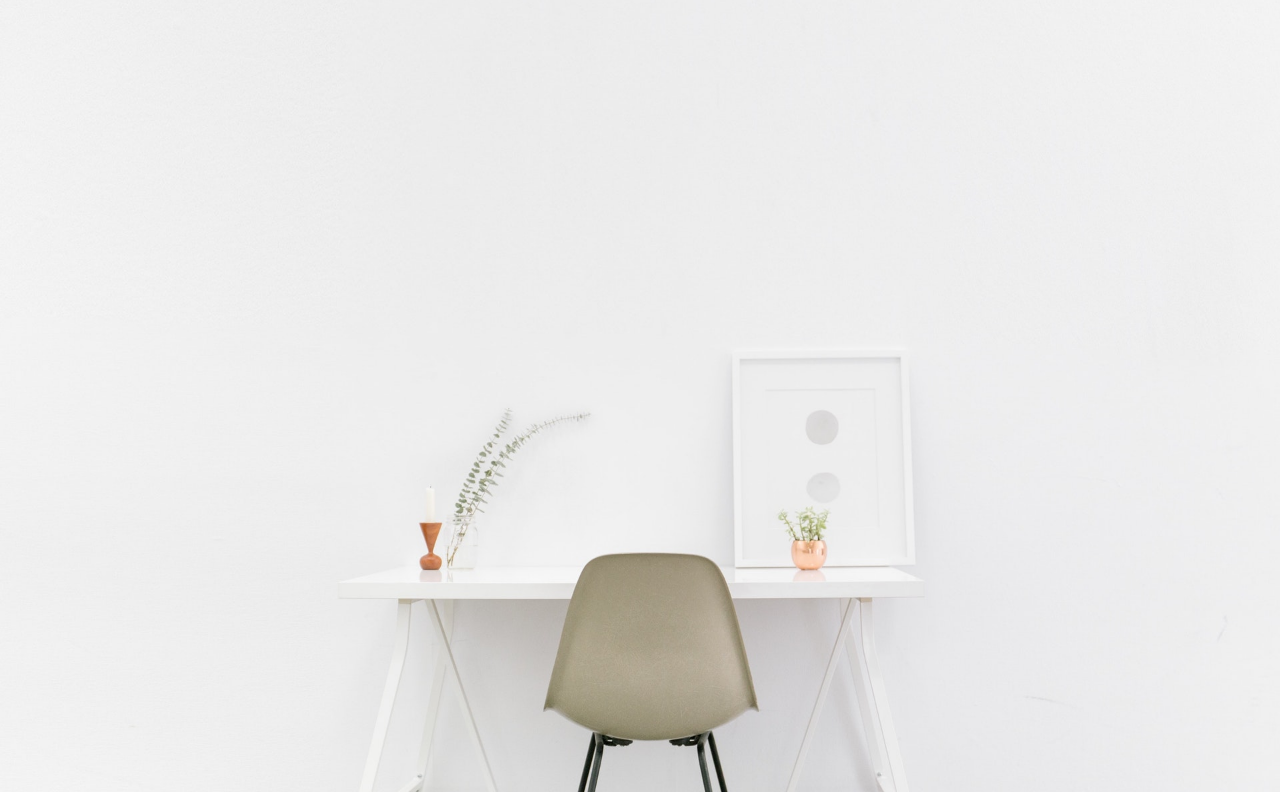
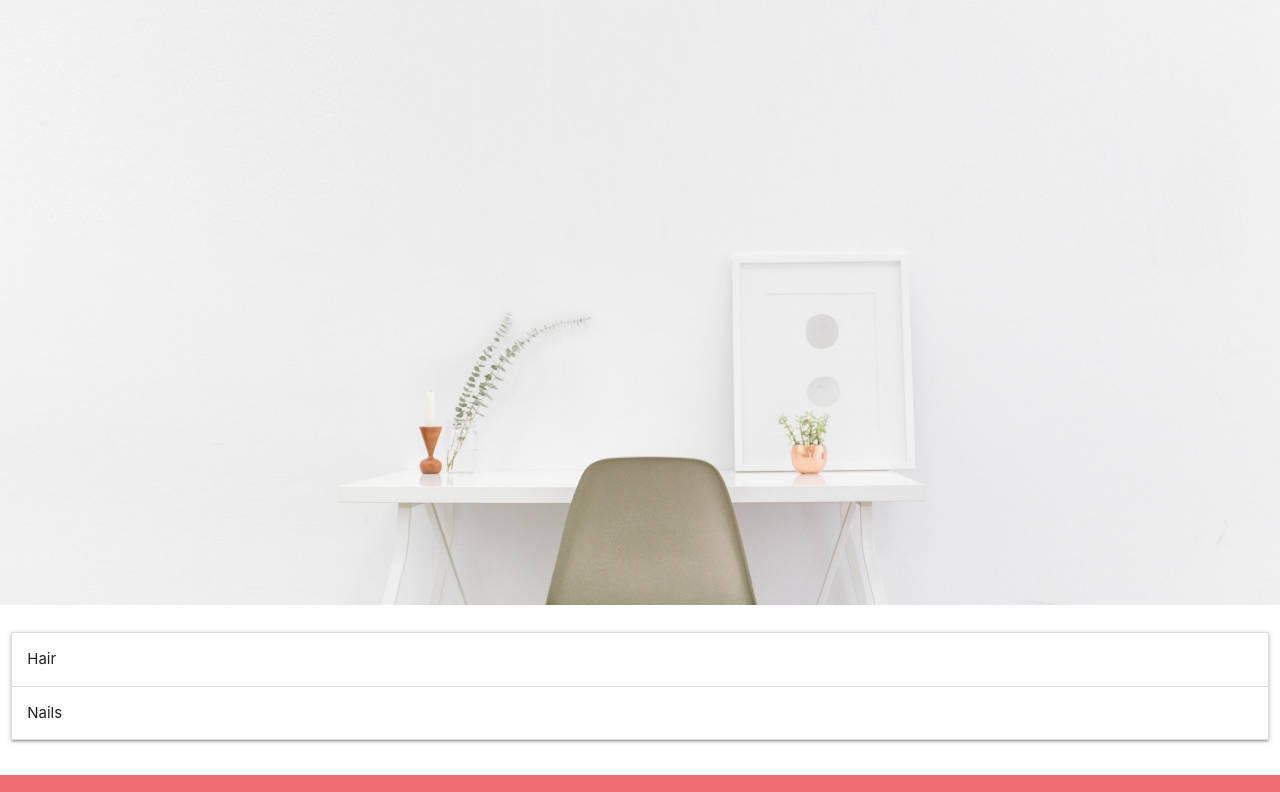
Before and after one commit to Jayleh/nystyles, a React app in the folder client/: page / in a window 1280 px wide. Shown: the part 134-926 px from the top of the page. Built offline with nearby package versions, Linux system fonts and the light colour scheme.

Commit message:
adding collapsible pricing table

```diff
--- a/client/src/components/header/Header.css
+++ b/client/src/components/header/Header.css
@@ -6,11 +6,7 @@
 .sticky {
   position: fixed;
   top: 0;
-  width: 100%;
-}
-
-.sticky + .main {
-  padding-top: 0px;
+  /* width: 100%; */
 }
 
 .top-bar {
@@ -38,9 +34,13 @@
   padding: 0 10px;
 }
 
+.nav {
+  background-color: rgba(238, 110, 115, 1);
+}
+
 .nav-wrapper {
   z-index: 1;
-  /* background-color: #fff; */
+  /* background-color: rgba(238, 110, 115, 0.5); */
 }
 
 .sidenav-trigger {
--- a/client/src/components/header/Header.js
+++ b/client/src/components/header/Header.js
@@ -7,22 +7,25 @@ import socialLinks from '../links/socialLinks';
 import './Header.css';
 
 class Header extends Component {
-  state = { navbarSticky: '' };
+  state = { navbarSticky: '', mainPaddingTop: '' };
 
   componentDidMount() {
     const sidenav = document.querySelector('.sidenav');
     M.Sidenav.init(sidenav);
 
+    // sticky navbar on scroll
     window.addEventListener('scroll', () => {
-      const navbar = document.querySelector('.nav');
-      let sticky = navbar.offsetTop;
-      // console.log(window.pageYOffset);
-      // console.log(sticky);
+      const topBarHeight = document.querySelector('.top-bar').clientHeight;
+      const navBarHeight = document.querySelector('.nav').clientHeight;
+      const main = document.querySelector('.main');
 
-      if (window.pageYOffset > sticky) {
+      if (window.scrollY > topBarHeight) {
         this.setState({ navbarSticky: ' sticky' });
-      } else {
+        main.style['padding-top'] = `${navBarHeight}px`;
+      }
+      if (window.scrollY < topBarHeight) {
         this.setState({ navbarSticky: '' });
+        main.style['padding-top'] = '0px';
       }
     });
   }
@@ -59,7 +62,9 @@ class Header extends Component {
                     <div className="widget-text">
                       <div className="valign-wrapper white-text">
                         <i className="material-icons">phone</i>
-                        (714) 288-1300
+                        <a href="tel:+17142881300">
+                          <u className="white-text">(714) 288-1300</u>
+                        </a>
                       </div>
                       <div className="valign-wrapper white-text">
                         <i className="material-icons">place</i>
@@ -99,7 +104,6 @@ class Header extends Component {
             </div>
           </div>
         </nav>
-
         <ul className="sidenav" id="mobile-nav">
           {this.renderLinks()}
         </ul>
--- a/client/src/components/landing/Landing.css
+++ b/client/src/components/landing/Landing.css
@@ -1,6 +1,6 @@
 .parallax-box {
   /* position: relative; */
-  height: 100vh;
+  height: 76vh;
   background-image: url('./images/pexels-photo-509922.jpeg');
   background-size: cover;
   background-position: center center;
--- a/client/src/components/landing/Landing.js
+++ b/client/src/components/landing/Landing.js
@@ -1,4 +1,6 @@
 import React from 'react';
+import Pricing from '../pricing/Pricing';
+
 import './Landing.css';
 
 const Landing = () => {
@@ -7,9 +9,10 @@ const Landing = () => {
       <section className="row">
         <div className="parallax-box" />
       </section>
-      <section className="row gretting">
-        <h5>Welcome to</h5>
-        <h3>New York Styles Salon & Spa</h3>
+      <section className="row pricing">
+        <div className="col s12">
+          <Pricing />
+        </div>
       </section>
     </main>
   );
--- /dev/null
+++ b/client/src/components/pricing/Pricing.js
@@ -0,0 +1,41 @@
+import M from 'materialize-css';
+import _ from 'lodash';
+import React, { Component } from 'react';
+
+import pricingInfo from './pricingInfo';
+
+class Pricing extends Component {
+  componentDidMount() {
+    const collapsible = document.querySelector('.collapsible');
+    M.Collapsible.init(collapsible);
+  }
+
+  renderSubServices(info) {
+    return _.map(info, ({ subservice, price, detail }) => {
+      return (
+        <li key={subservice}>
+          <h5>{`${subservice} - $${price}`}</h5>
+        </li>
+      );
+    });
+  }
+
+  renderContent() {
+    return _.map(pricingInfo, ({ service, info }) => {
+      return (
+        <li key={service}>
+          <div className="collapsible-header">{service}</div>
+          <div className="collapsible-body">
+            <ul>{this.renderSubServices(info)}</ul>
+          </div>
+        </li>
+      );
+    });
+  }
+
+  render() {
+    return <ul className="collapsible">{this.renderContent()}</ul>;
+  }
+}
+
+export default Pricing;
--- /dev/null
+++ b/client/src/components/pricing/pricingInfo.js
@@ -0,0 +1,67 @@
+export default [
+  {
+    service: 'Hair',
+    info: [
+      {
+        subservice: 'Cut',
+        price: '30',
+        detail: 'Haircut, shampoo/conditioner & hot towel finish.'
+      },
+      {
+        subservice: 'Cut with Styling',
+        price: '60 & Up',
+        detail: 'Haircut, shampoo/conditioner & hot towel finish.'
+      },
+      {
+        subservice: 'Color',
+        price: '60',
+        detail: 'Haircut, shampoo/conditioner & hot towel finish.'
+      },
+      {
+        subservice: 'Highlights',
+        price: '45 & Up',
+        detail: 'Haircut, shampoo/conditioner & hot towel finish.'
+      },
+      {
+        subservice: 'Ombre',
+        price: '60 & Up',
+        detail: 'Haircut, shampoo/conditioner & hot towel finish.'
+      },
+      {
+        subservice: 'Weave',
+        price: '50 & Up',
+        detail: 'Haircut, shampoo/conditioner & hot towel finish.'
+      },
+      {
+        subservice: 'Perm',
+        price: '70 & Up',
+        detail: 'Haircut, shampoo/conditioner & hot towel finish.'
+      },
+      {
+        subservice: 'Up Do',
+        price: '50 & Up',
+        detail: 'Haircut, shampoo/conditioner & hot towel finish.'
+      },
+      {
+        subservice: 'More',
+        price: '200 & Up',
+        detail: 'Extensions, Brazilian Blowout, Permanent Straightening'
+      }
+    ]
+  },
+  {
+    service: 'Nails',
+    info: [
+      {
+        subservice: 'Manicure',
+        price: '18',
+        detail: ''
+      },
+      {
+        subservice: 'Manicure & Pedi Spa',
+        price: '40',
+        detail: ''
+      }
+    ]
+  }
+];
```
